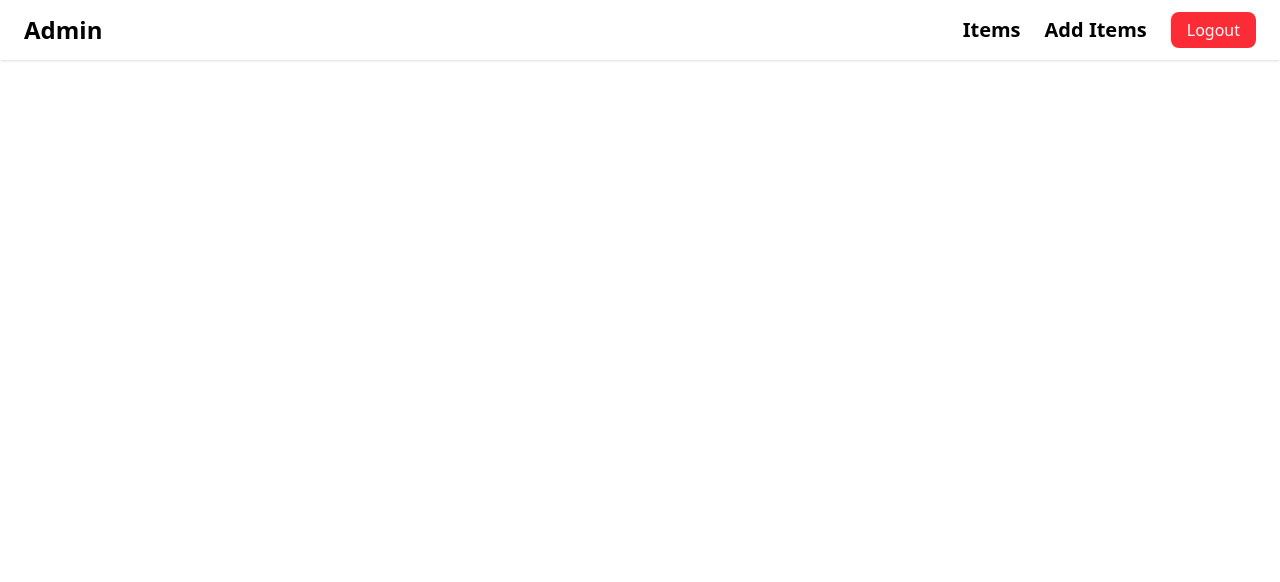
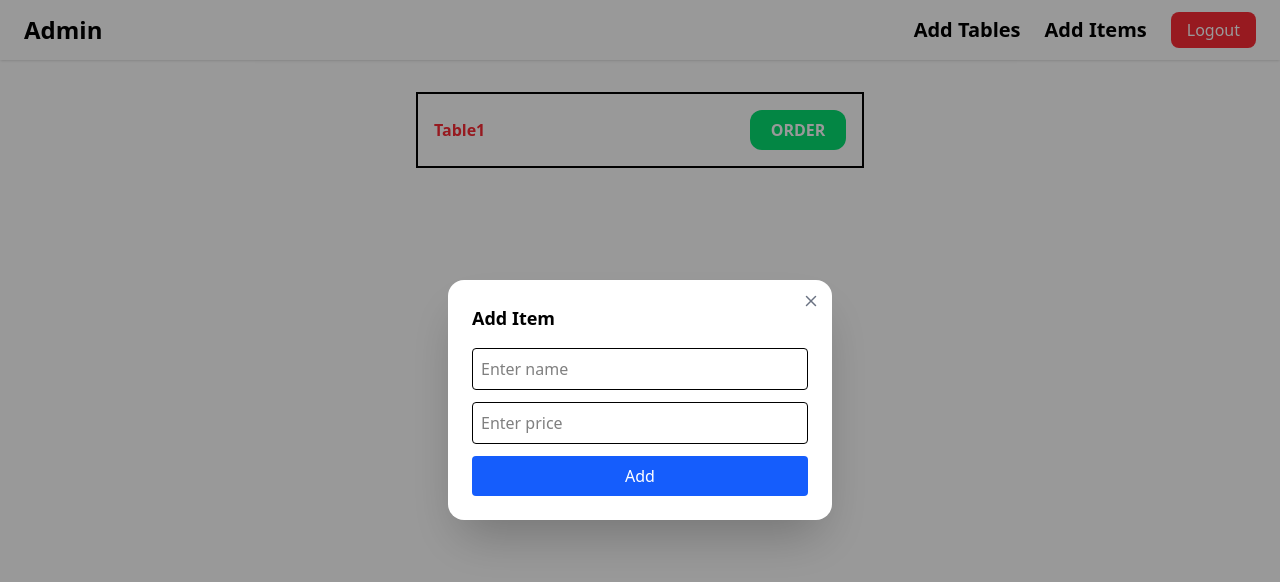
Before and after one commit to ChamlingUttam/orderManagement, a React app in the folder frontend/: page / in a window 1280 px wide. Both pictures are taken after a click on the item "Add Items". Shown: the top 582 px of the page. Built offline with nearby package versions, Linux system fonts and the light colour scheme; the HTML template or start-up script is replaced by a standard one.

Commit message:
small change in ui of navbar

```diff
--- a/frontend/src/components/Navbar.jsx
+++ b/frontend/src/components/Navbar.jsx
@@ -1,16 +1,37 @@
-import React from "react";
+import React, { useEffect, useState } from "react";
+import { X } from "lucide-react";
+import PageSkeleton from "../skeleton/PageSkeleton";
 
 const Navbar = () => {
+  const [showForm, setShowForm] = useState(false);
+  const [addTables,setAddTables] = useState(false)
+
+  useEffect(() => {
+    if (showForm) {
+      document.body.style.overflow = "hidden";
+    } else {
+      document.body.style.overflow = "auto";
+    }
+
+    return () => {
+      document.body.style.overflow = "auto";
+    };
+  }, [showForm]);
+
   return (
+    <>
       <nav className="w-full px-6 py-3 bg-white shadow flex justify-between items-center">
         <h1 className="text-2xl font-bold">Admin</h1>
 
         <div className="flex items-center space-x-6">
           <ul className="flex items-center space-x-6">
-          <li className="cursor-pointer text-xl font-semibold hover:text-blue-600 transition">
-            Items
+            <li onClick={()=>setAddTables(true)} className="cursor-pointer text-xl font-semibold hover:text-blue-600 transition">
+              Add Tables
             </li>
-          <li className="cursor-pointer text-xl font-semibold hover:text-blue-600 transition">
+            <li
+              onClick={() => setShowForm(true)}
+              className="cursor-pointer text-xl font-semibold hover:text-blue-600 transition"
+            >
               Add Items
             </li>
           </ul>
@@ -20,6 +41,54 @@ const Navbar = () => {
           </button>
         </div>
       </nav>
+
+      <PageSkeleton/>
+    {addTables && (
+
+        <PageSkeleton/>
+
+      )}
+
+      {showForm && (
+        <div
+          className="fixed inset-0 flex items-center justify-center bg-black/40 z-50"
+          onClick={() => setShowForm(false)}
+        >
+          <div
+            onClick={(e) => e.stopPropagation()}
+            className="bg-white p-6 rounded-2xl shadow-2xl w-96 relative"
+          >
+            <button
+              onClick={() => setShowForm(false)}
+              className="absolute top-3 right-3 text-gray-500 hover:text-red-500 transition"
+            >
+              <X size={18} />
+            </button>
+
+            <h2 className="text-lg font-semibold mb-4">Add Item</h2>
+
+            <form className="space-y-3">
+              <input
+                type="text"
+                placeholder="Enter name"
+                className="w-full border p-2 rounded focus:outline-none focus:ring-2 focus:ring-blue-500"
+              />
+              <input
+                type="number"
+                placeholder="Enter price"
+                className="w-full border p-2 rounded focus:outline-none focus:ring-2 focus:ring-blue-500"
+              />
+              <button
+                type="submit"
+                className="w-full bg-blue-600 text-white py-2 rounded hover:bg-blue-700 transition"
+              >
+                Add
+              </button>
+            </form>
+          </div>
+        </div>
+      )}
+    </>
   );
 };
 
--- /dev/null
+++ b/frontend/src/skeleton/PageSkeleton.jsx
@@ -0,0 +1,18 @@
+import React from 'react'
+
+const PageSkeleton = () => {
+  return (
+    <div>
+      <div className="w-full mt-8 flex justify-center items-center">
+        <div className=" border-2 w-full max-w-md px-4 py-4 flex justify-between items-center">
+          <h1 className="text-red-500 font-bold">Table1</h1>
+          <button className="bg-green-400 cursor-pointer px-4 py-2 w-24 text-md border-none rounded-xl text-white font-bold">ORDER</button>
+        </div>
+
+      </div>
+
+    </div>
+  )
+}
+
+export default PageSkeleton
```
Lines whose indentation alone changed are shown as unchanged.
